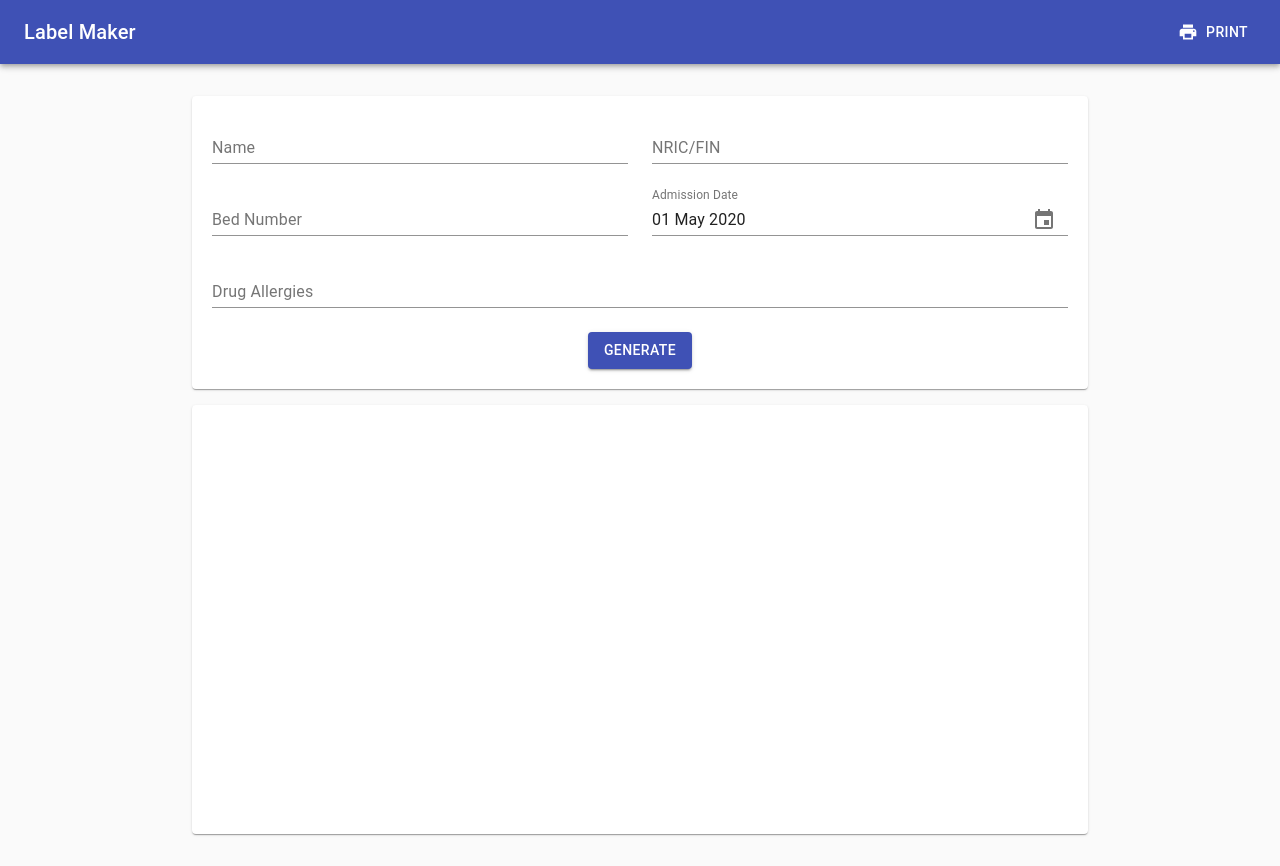
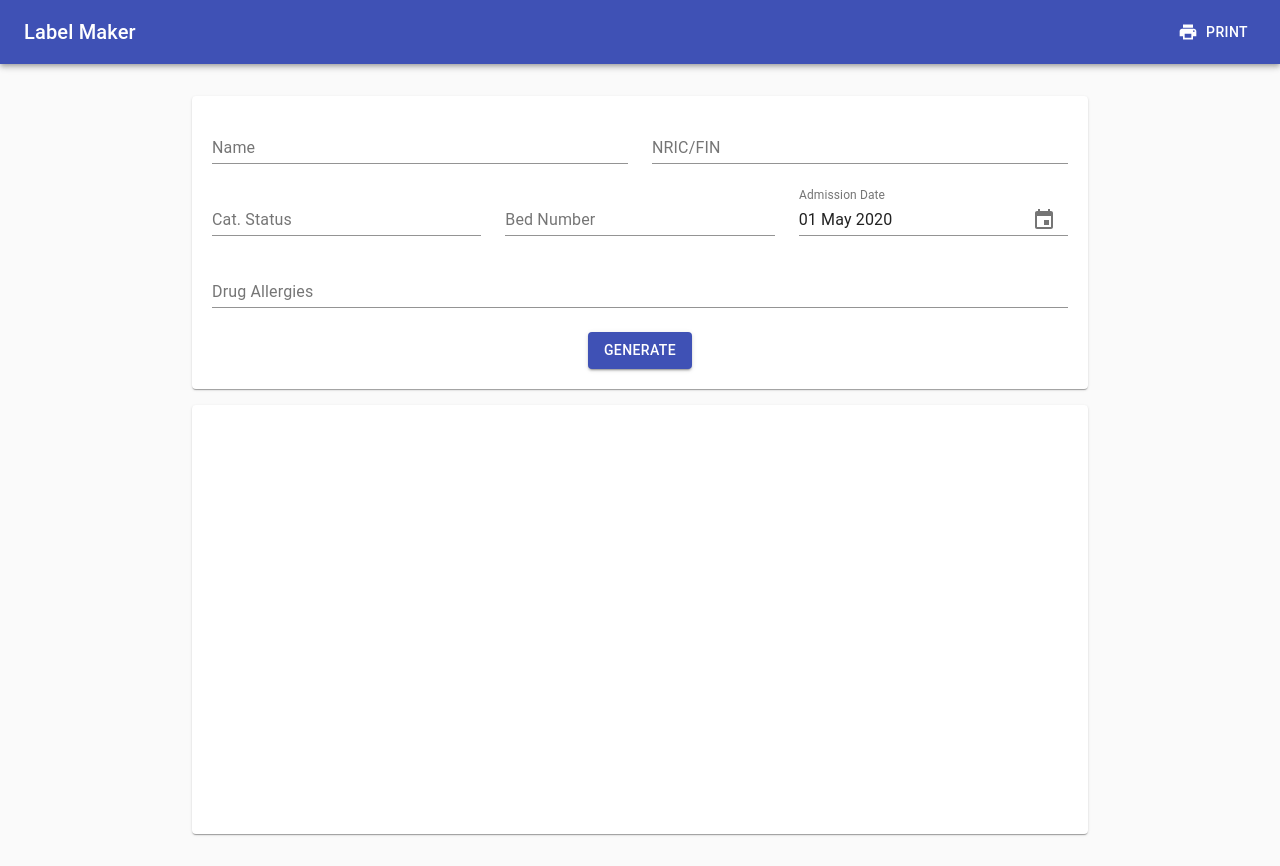
Before and after one commit to jehontan/label-maker-camp, a React (Create React App) app: page / in a window 1280 px wide. Built offline with nearby package versions, Linux system fonts and the light colour scheme.

Commit message:
Add Cat Status

```diff
--- a/src/Form.js
+++ b/src/Form.js
@@ -14,6 +14,7 @@ class Form extends React.Component {
     this.state = {name: '',
                   nric: '',
                   bed_no: '',
+                  cat_status: '',
                   admission_date: new Date(),
                   allergies: ''
                 };
@@ -21,6 +22,7 @@ class Form extends React.Component {
     this.handleNameChange = this.handleNameChange.bind(this);
     this.handleNricChange = this.handleNricChange.bind(this);
     this.handleBedNoChange = this.handleBedNoChange.bind(this);
+    this.handleCatStatusChange = this.handleCatStatusChange.bind(this);
     this.handleDateChange = this.handleDateChange.bind(this);
     this.handleAllergiesChange = this.handleAllergiesChange.bind(this);
   }
@@ -37,6 +39,10 @@ class Form extends React.Component {
 
   handleBedNoChange(event) {
     this.setState({bed_no: event.target.value});
+  }
+
+  handleCatStatusChange(event) {
+    this.setState({cat_status: event.target.value});
   }
 
   handleDateChange(date) {
@@ -56,10 +62,13 @@ class Form extends React.Component {
             <Grid item xs={12} md={6}>
               <TextField id="input-nric" label="NRIC/FIN" variant="standard" fullWidth onChange={this.handleNricChange}/>
             </Grid>
-            <Grid item xs={12} md={6}>
+            <Grid item xs={12} md={4}>
+              <TextField id="input-cat-status" label="Cat. Status" variant="standard" fullWidth onChange={this.handleCatStatusChange}/>
+            </Grid>
+            <Grid item xs={12} md={4}>
               <TextField id="input-bed-no" label="Bed Number" variant="standard" fullWidth onChange={this.handleBedNoChange}/>
             </Grid>
-            <Grid item xs={12} md={6}>
+            <Grid item xs={12} md={4}>
               <MuiPickersUtilsProvider utils={DateFnsUtils}>
                 <KeyboardDatePicker
                   fullWidth
--- a/src/Label.js
+++ b/src/Label.js
@@ -19,7 +19,7 @@ class Label extends React.Component {
       ctx.translate(400,0);
       ctx.rotate(-Math.PI/2);
       ctx.textAlign = "center";
-      ctx.fillText("CAT 2A", -180, 0);
+      ctx.fillText("CAT " + p.cat_status, -180, 0);
       ctx.restore();
 
       // Field labels
```
